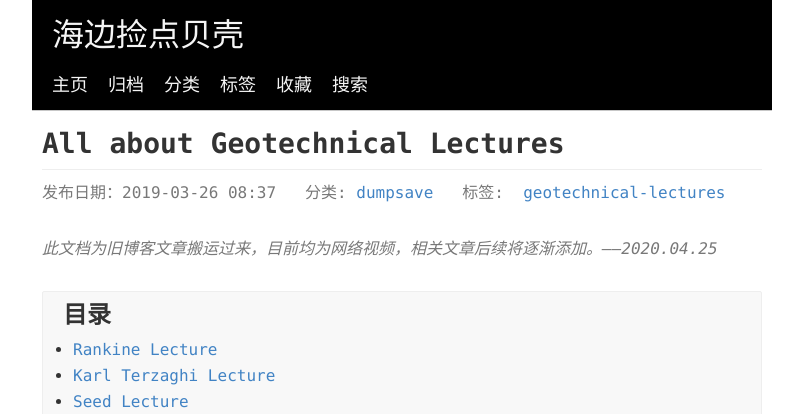
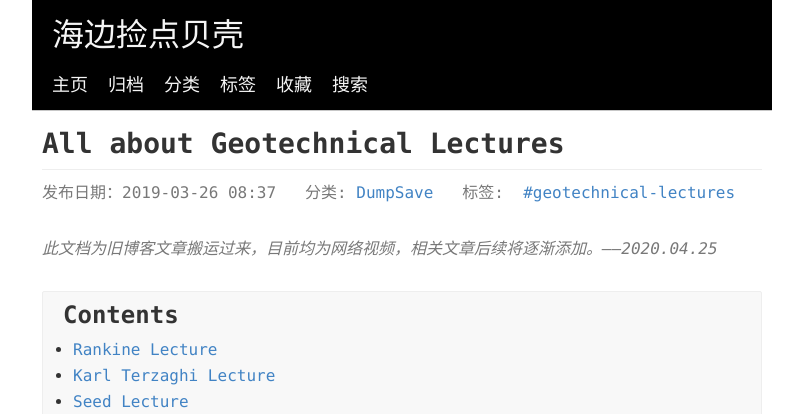
Before and after one commit to xienotes/xienotes.github.io, a Jekyll site: the page built from _posts/2019-03-26-All-about-Geotechnical-Lectures.md, in a window 1280 px wide. Shown: the top 414 px of the page, without its empty margins (238-1041 px from the left). Built offline with Jekyll 4.4.1, drawn with Linux system fonts in a browser that asks for light colours.

Commit message:
minor change on display of categories and tags

```diff
--- a/_layouts/post.html
+++ b/_layouts/post.html
@@ -17,14 +17,14 @@
             {% if page.category %}
                 <span>
                     &thinsp; 分类:
-                    <a class="post-category" href="{{ site.baseurl }}/categories.html#{{ page.category | slugify | strip }}">{{ page.category | slugify | strip }}</a>
+                    <a class="post-category" href="{{ site.baseurl }}/categories.html#{{ page.category | slugify | strip }}">{{ page.category | strip }}</a>
                 </span>
             {% endif %}
             {% if page.tags %}
                 <span>
                     &ensp; 标签:&nbsp;
                     {% for tags in page.tags %}
-                    <a class="post-tag" href="{{ site.baseurl }}/tags.html#{{ tags | slugify | strip }}">{{ tags | slugify | strip }}</a>&thinsp;
+                    <a class="post-tag" href="{{ site.baseurl }}/tags.html#{{ tags | slugify | strip }}">#{{ tags | slugify | strip }}</a>&thinsp;
                     {% endfor %}
                 </span>
             {% endif %}
--- a/assets/css/shared.css
+++ b/assets/css/shared.css
@@ -217,6 +217,10 @@
     padding-right: 10px;
 }
 
+.larger {
+    font-size: larger
+}
+
 @media screen and (max-width: 768px) {
     ul,ol {
         padding-left: 20px;
--- a/categories.html
+++ b/categories.html
@@ -9,12 +9,12 @@
 
 {% for category in sort_cat %}
   <a href="#{{ category[0] | slugify }}">
-    {{ category[0] | slugify }}<sup>{{ category[1].size }}</sup>
-  </a>&ensp;
+    {{ category[0] }}<sup>{{ category[1].size }}</sup></a>&ensp;
 {% endfor %}
 
+
 {% for category in sort_cat %}
-  <h3 id="{{ category[0] | slugify }}" class="post-category">{{ category[0] | slugify }} </h3>
+  <h3 id="{{ category[0] | slugify }}" class="post-category">{{ category[0] | strip }} </h3>
   <ul class="category-post-list">
     {% for post in category[1] %}
     <li>
--- a/tags.html
+++ b/tags.html
@@ -17,12 +17,12 @@
     {% assign items = sorted_tag | split: '###' %}
     {% assign tag = items[1] | replace: '##', ' ' %}
     {% assign count = items[2] | plus: 0 %}
-    <a href="#{{ tag | slugify }}">{{ tag | slugify }}<sup>{{ count }}</sup></a>&thinsp;
+    <a href="#{{ tag | slugify }}">#{{ tag | slugify }}<sup>{{ count }}</sup></a>&thinsp;
 {% endfor %}
 
 {% assign sort_tag = site.tags | sort %}
 {% for tag in sort_tag %}
-  <h3 class="post-tag" id="{{ tag[0] | slugify }}">{{ tag[0] | slugify }} </h3>
+  <h3 class="post-tag" id="{{ tag[0] | slugify }}">#{{ tag[0] | slugify }} </h3>
   <ul class="tag-post-list">
     {% for post in tag[1] %}
     <li>
```
Also changed, not shown: _posts/2019-03-26-All-about-Geotechnical-Lectures.md (+1 -0 lines).
